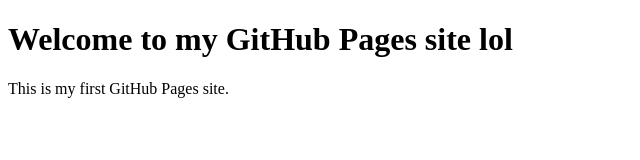
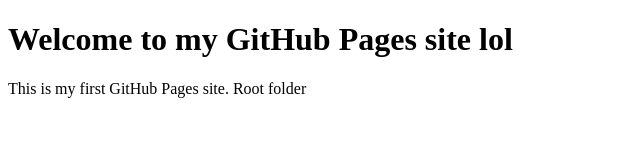
Before and after one commit to LordDannister/crypto, a plain HTML site: page index.html in a window 1280 px wide. Shown: the full height of the page, 0-640 px from the left. Drawn offline with Linux system fonts and the light colour scheme.

Commit message:
Update index.html

```diff
--- a/index.html
+++ b/index.html
@@ -5,6 +5,6 @@
   </head>
   <body>
     <h1>Welcome to my GitHub Pages site lol</h1>
-    <p>This is my first GitHub Pages site.</p>
+    <p>This is my first GitHub Pages site. Root folder</p>
   </body>
 </html>
```
